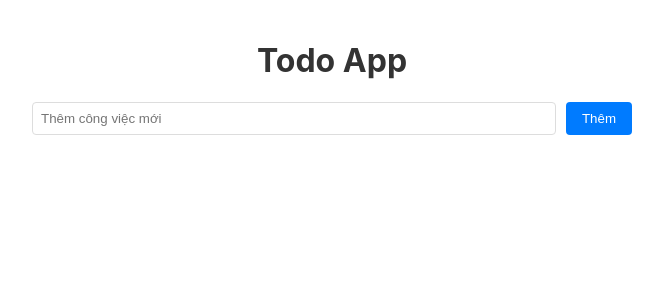
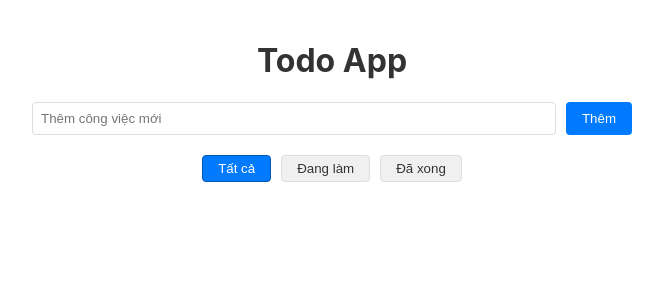
Before and after one commit to ngtrnhao/todo_list, a React (Create React App) app in the folder todo-app/: page / in a window 1280 px wide. Shown: the top 300 px of the page, without its empty margins (308-971 px from the left). Built offline with nearby package versions, Linux system fonts and the light colour scheme.

Commit message:
feat:add todo filtering functionality
- Add filter state and handler in App component
- Implement filter buttons UI (All/Active/Completed)
- Add getFilteredTodos function for filtering logic
- Fix todos.map error in TodoList component
- Add CSS styles for filter button

```diff
--- a/todo-app/src/App.css
+++ b/todo-app/src/App.css
@@ -41,3 +41,20 @@ button{
 .todo-item span{
   flex:1;
 }
+.filter-buttons {
+  display: flex;
+  justify-content: center;
+  gap: 10px;
+  margin: 20px 0;
+}
+.filter-buttons button {
+  padding: 5px 15px;
+  background: #f0f0f0;
+  color: #333;
+  border: 1px solid #ddd;
+}
+.filter-buttons button.active {
+  background: #007bff;
+  color: white;
+  border-color: #0056b3;
+}
--- a/todo-app/src/App.jsx
+++ b/todo-app/src/App.jsx
@@ -5,6 +5,7 @@ import { useState } from 'react';
 
 function App() {
   const [todos,setTodos] = useState ([]);
+  const [filter,setFilter] = useState(`all`);
 
   const handleAddTodo = (text) =>{
     const newTodo = {
@@ -24,12 +25,45 @@ function App() {
   const handleDelete = (id) =>{
     setTodos(todos.filter(todo => todo.id !== id));
   }
+
+  const handleFilterChange = (filterType) =>{
+    setFilter(filterType)
+  }
+  const getFilteredTodos = ()  =>{
+    switch(filter) {
+      case 'active':
+        return todos.filter(todo =>!todo.completed);
+      case 'completed':
+        return todos.filter(todo => todo.completed);
+      default:
+        return todos;
+    }
+  }
   return (
     <div className="App">
       <h1>Todo App</h1>
       <TodoForm onAdd = {handleAddTodo}/>
+      <div className="filter-buttons">
+        <button
+        className ={filter === 'all' ? 'active' : ``}
+        onClick = {() => handleFilterChange('all')}
+        >
+          Tất cả
+        </button>
+        <button
+        className ={filter === 'active' ? 'active' : ``}
+        onClick = {() => handleFilterChange('active')}
+        >Đang làm
+        </button>
+        <button
+        className = {filter === 'completed' ? 'active' : ``}
+        onClick ={() =>handleFilterChange('completed') }
+        >
+          Đã xong
+        </button>
+      </div>
       <TodoList
-      todos = {todos}
+      todos = {getFilteredTodos()}
       onToggle={handleToggle}
       onDelete={handleDelete}
       />
--- a/todo-app/src/components/ToDoList.jsx
+++ b/todo-app/src/components/ToDoList.jsx
@@ -9,9 +9,10 @@ function TodoList({todos, onToggle,onDelete}) {
                     type= "checkbox"
                     checked={todo.completed}
                     onChange={() => onToggle(todo.id)}
+                    disabled={todo.completed}
                     />
                     <span style={{
-                        textDecoration: todo.completed ? 'line-through' :'none'
+                        textDecoration: todo.completed ? 'line-through' :'none',
                     }}>
                         {todo.text}
                     </span>
```
